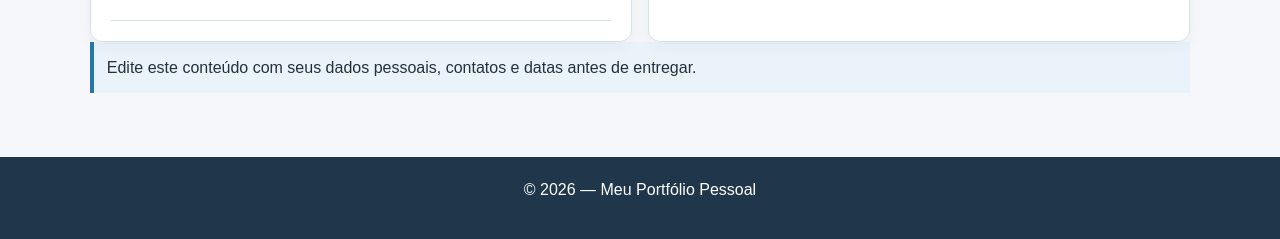
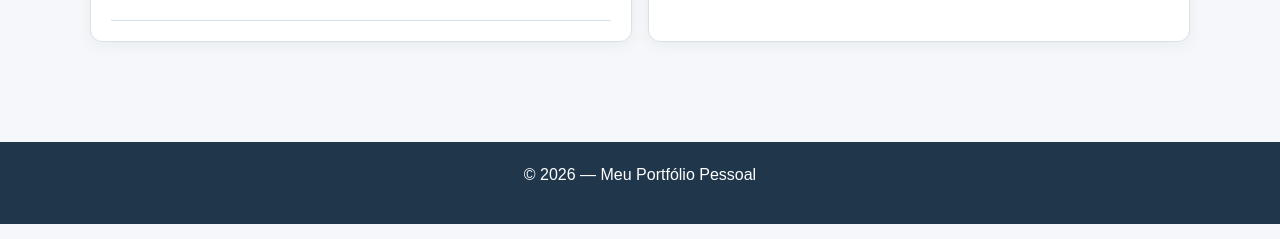
Before and after one commit to samuelsamuka716/meu-portfolio, a plain HTML site: page curriculo.html in a window 1280 px wide. Shown: the part 576-815 px from the top of the page. Drawn offline with nearby package versions, Linux system fonts and the light colour scheme.

Commit message:
fix: remover aviso do curriculo

```diff
--- a/curriculo.html
+++ b/curriculo.html
@@ -1,3 +1,4 @@
+
 <!DOCTYPE html>
 <html lang="pt-BR">
 <head>
@@ -28,7 +29,6 @@
         <h2>Objetivo</h2><p>Buscar oportunidade para desenvolver experiência profissional e contribuir com atividades de tecnologia, dados ou apoio administrativo.</p>
       </section>
     </div>
-    <p class="aviso-edicao">Edite este conteúdo com seus dados pessoais, contatos e datas antes de entregar.</p>
   </main>
   <footer class="rodape"><p>© 2026 — Meu Portfólio Pessoal</p></footer>
 </body>
```
